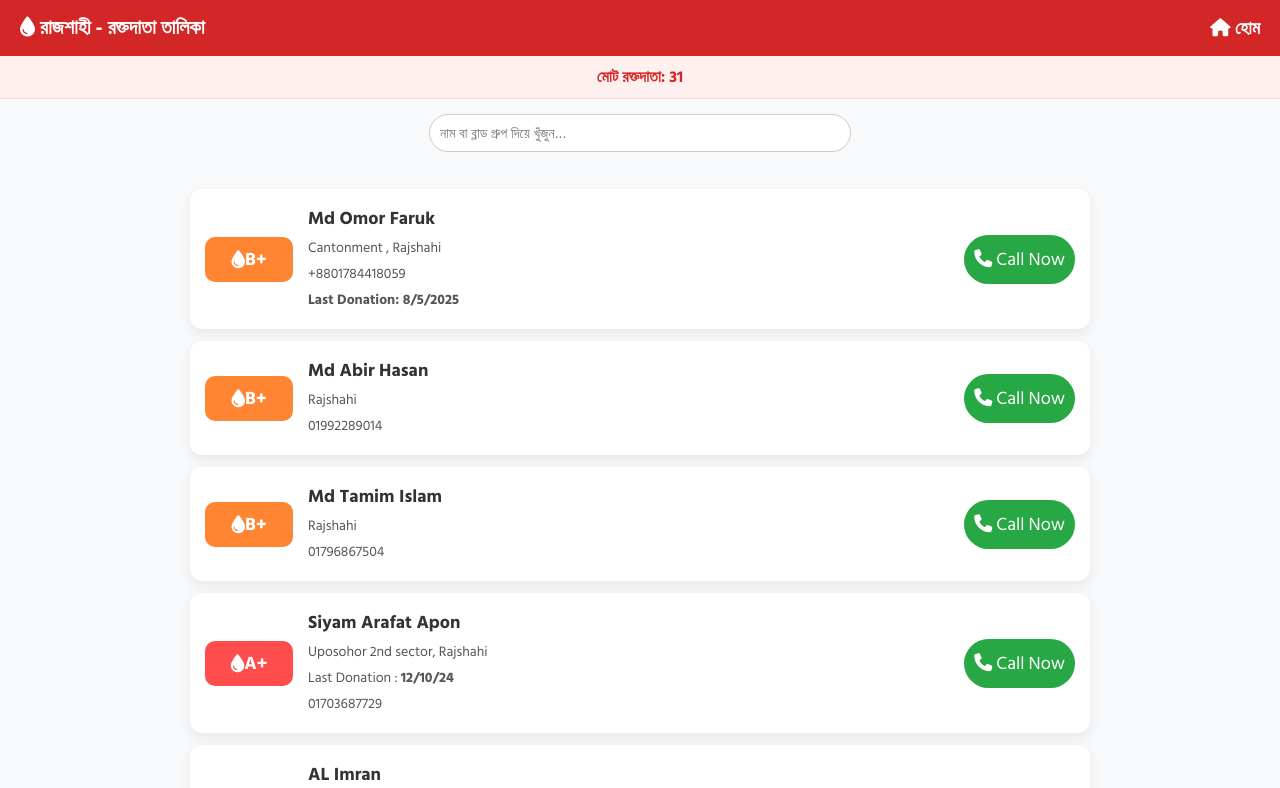
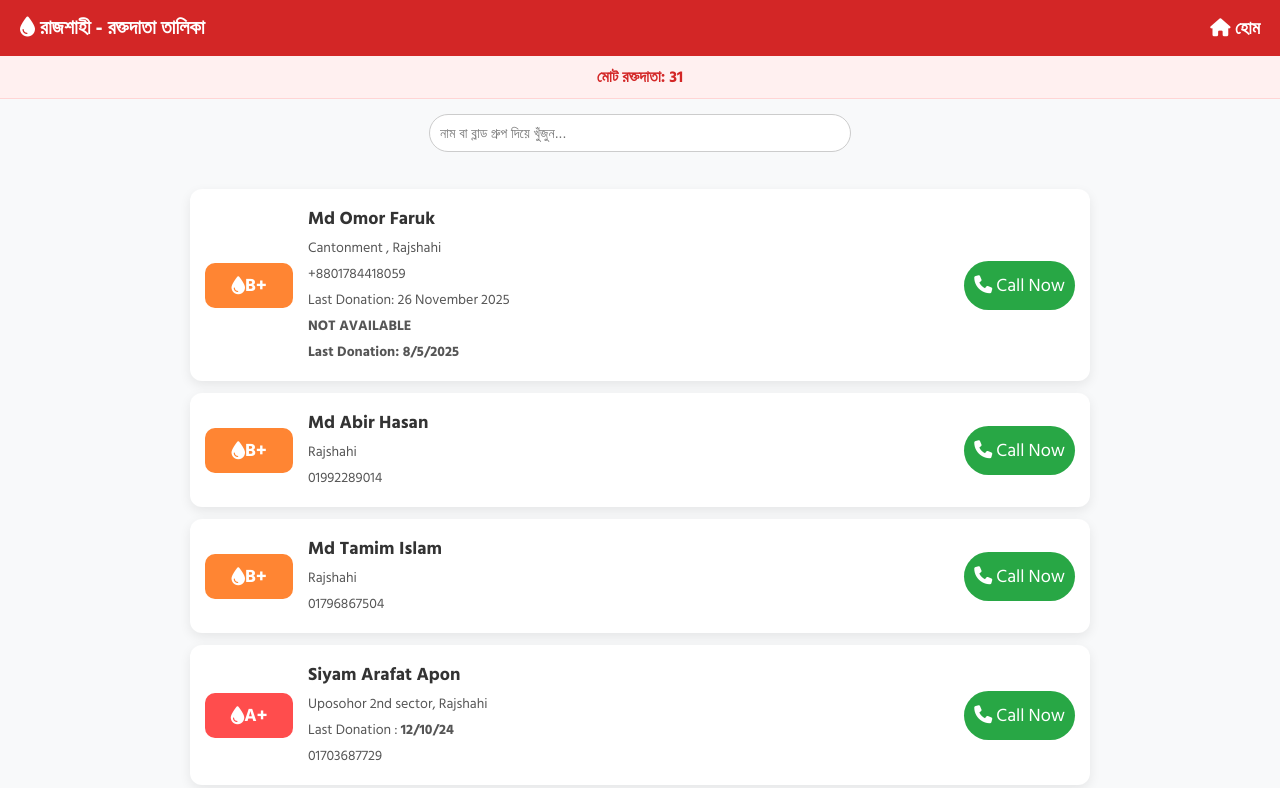
Before and after one commit to RDxGANG/RoktoBatayan, a plain HTML site: page rajshahi.html in a window 1280 px wide. Shown: the top 788 px of the page. Drawn offline with Linux system fonts and the light colour scheme.

Commit message:
Update rajshahi.html

```diff
--- a/rajshahi.html
+++ b/rajshahi.html
@@ -191,6 +191,8 @@ footer {
       <h3>Md Omor Faruk</h3>
        <p>Cantonment , Rajshahi</p>
       <p>+8801784418059</p>
+      <p>Last Donation: 26 November 2025</p>
+      <strong><p>NOT AVAILABLE</p></strong>
      <b><p>Last Donation: 8/5/2025</p></b>
     </div>
     <a href="tel:+8801784418059" class="call-btn"><i class="fa fa-phone"></i> Call Now</a>
```
